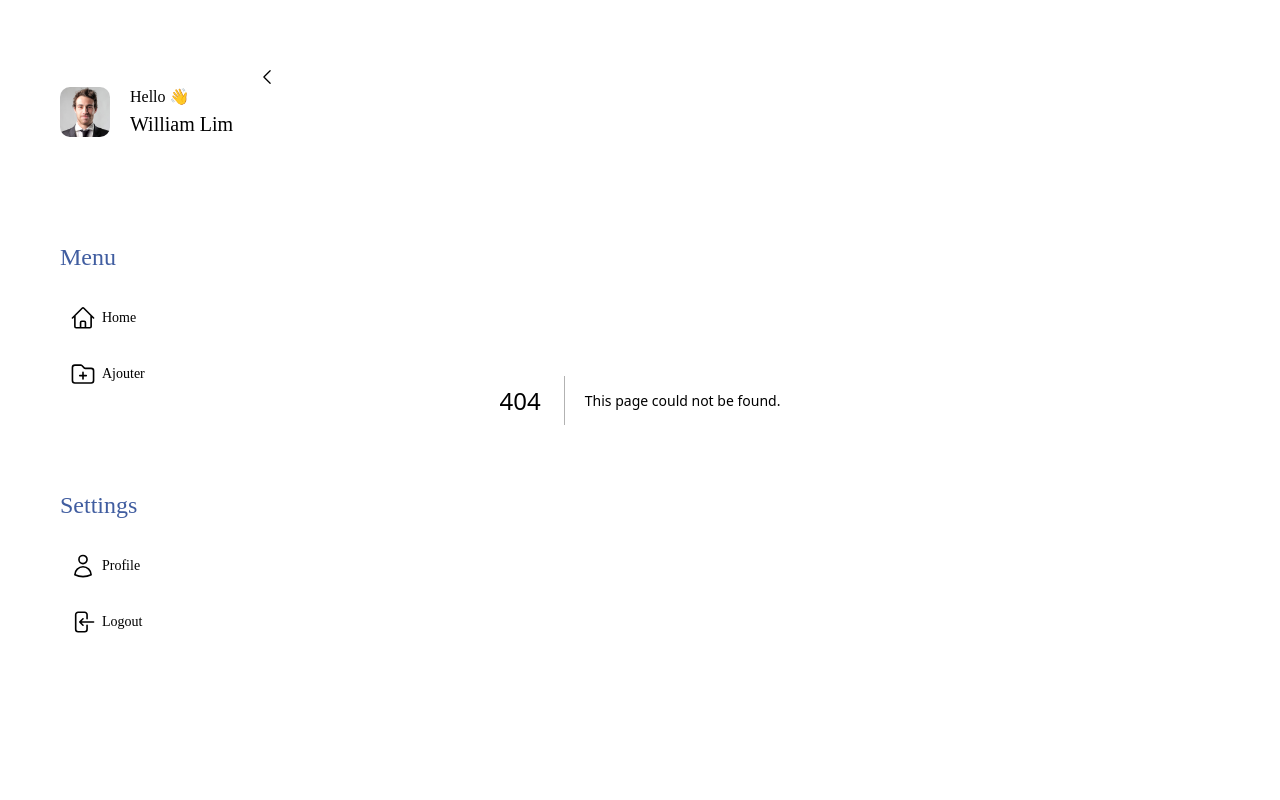
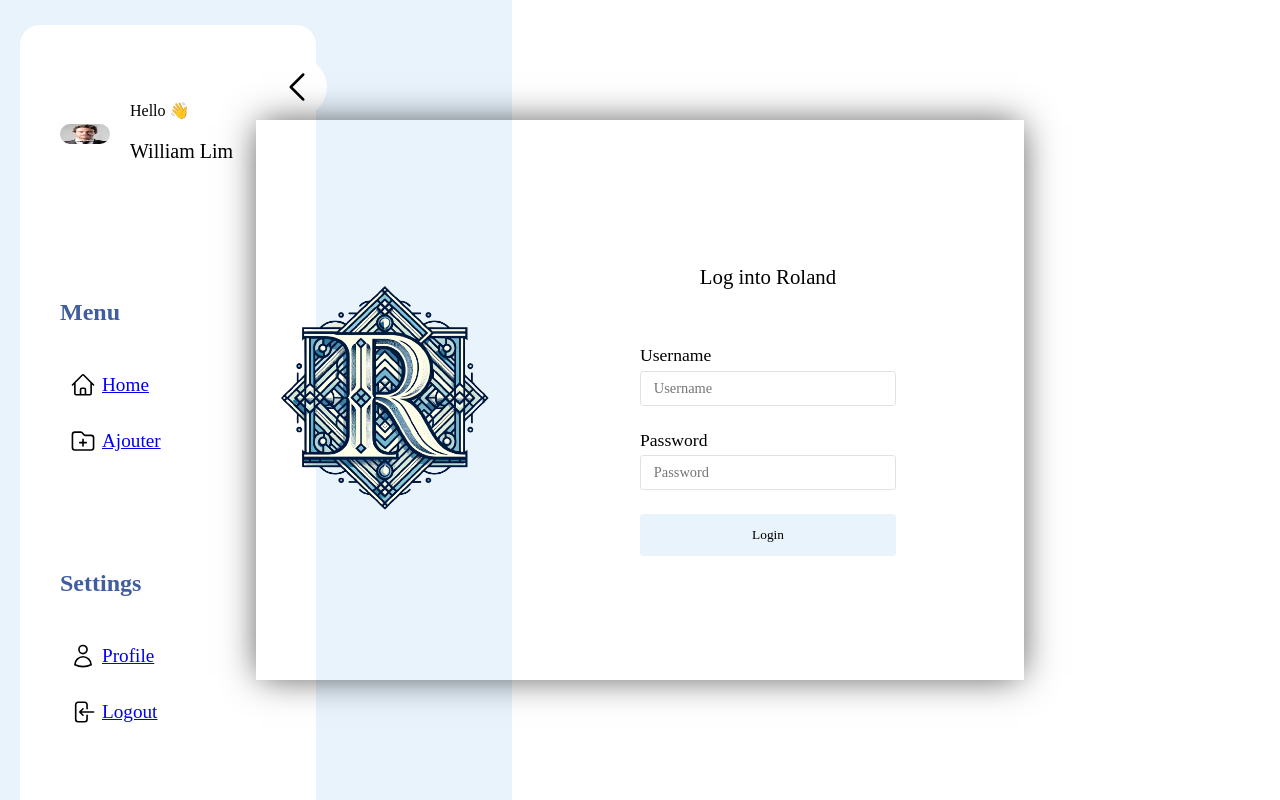
Before and after one commit to william-wtr92/mgmapp, a Next.js app: page /login in a window 1280 px wide. Before the commit this address had no page. Built offline with nearby package versions, Linux system fonts and the light colour scheme; a web font is replaced by a local one.

Commit message:
Feat(login) : Add login page and related components and types (#2)
Co-authored-by: william-wtr92 <wwautrin@hotmail.fr>

```diff
--- /dev/null
+++ b/src/components/Button.tsx
@@ -0,0 +1,25 @@
+import React from 'react'
+import styles from "@/styles/components/Button.module.css";
+
+type Props = {
+  label: string;
+  onClickAction: () => void;
+  disabled?: boolean;
+}
+
+const Button = (props: Props) => {
+  const { label, onClickAction, disabled } = props
+
+  return (
+    <button
+      type={"submit"}
+      className={styles.button}
+      disabled={disabled}
+      onClick={onClickAction}
+    >
+      {label}
+    </button>
+  )
+}
+
+export default Button
--- /dev/null
+++ b/src/components/FormikField.tsx
@@ -0,0 +1,39 @@
+import React from 'react'
+import { Field } from "formik"
+import styles from "@/styles/components/FormikField.module.css"
+
+type Props = {
+  type: string;
+  placeholder?: string;
+  label?: string;
+  value?: string;
+  name?: string;
+}
+
+const FormikField = (props: Props) => {
+  const { type, placeholder, value, label, name } = props;
+
+  return (
+    <Field name={name}>
+      {(({ field } : {field: any}) => {
+        return (
+          <label className={styles.wrapper}>
+            <span>{label}</span>
+
+            <input
+              className={styles.input}
+              type={type}
+              placeholder={placeholder}
+              value={value}
+              name={name}
+            />
+          </label>
+        )
+      })}
+
+
+    </Field>
+  )
+}
+
+export default FormikField
--- /dev/null
+++ b/src/pages/login/index.tsx
@@ -0,0 +1,94 @@
+import React, { useCallback } from "react";
+import styles from "@/styles/pages/Login.module.css"
+import { Formik, Form, Field } from "formik"
+import { LoginInitialValues } from "@/types/login/LoginInitialValues";
+import * as yup from "yup"
+import FormikField from "@/components/FormikField";
+import Image from "next/image";
+import Button from "@/components/Button";
+
+
+const validationSchema = yup.object().shape({
+  username: yup.string().required("Please enter your username").min(1, "Please enter a valid username"),
+  password: yup.string().required("Please enter your password")
+});
+
+const initialValues: LoginInitialValues = {
+  username: "",
+  password: ""
+}
+
+const Login = () => {
+
+  const handleSubmit = useCallback((values: LoginInitialValues): void => {
+    console.log(values);
+  }, []);
+
+  return (
+    <main className={styles.main}>
+      <div className={styles.backgroundWrapper}>
+        <div className={styles.backgroundLeft}></div>
+        <div className={styles.backgroundRight}></div>
+      </div>
+
+      <div className={styles.formWrapper}>
+        <div className={styles.formLeft}>
+          <div className={styles.logo}>
+            <Image
+              className={styles.logoImage}
+              src={"/images/logo-roland-site.png"}
+              alt="logo"
+              fill={true}
+            />
+          </div>
+        </div>
+
+        <div className={styles.formRight}>
+          <p className={styles.formRightTitle}>Log into Roland</p>
+
+          <Formik
+            initialValues={initialValues}
+            validationSchema={validationSchema}
+            onSubmit={handleSubmit}
+          >
+            {(({ dirty, errors, values }) => {
+              console.log(errors);
+
+              return (
+                <Form className={styles.form}>
+
+                  <div className={styles.formErrors}>
+                    {errors && Object.entries(errors).map(([_, value], index) => (
+                      <span key={index}>{value}</span>
+                    ))}
+                  </div>
+
+                  <FormikField
+                    type={"text"}
+                    placeholder="Username"
+                    name={"username"}
+                    label={"Username"}
+                  />
+
+                  <FormikField
+                    type={"password"}
+                    placeholder="Password"
+                    name={"password"}
+                    label={"Password"}
+                  />
+
+                  <Button
+                    label={"Login"}
+                    onClickAction={() => console.log("test")}
+                  />
+                </Form>
+              )
+            })}
+          </Formik>
+        </div>
+      </div>
+    </main>
+  )
+}
+
+export default Login;
--- /dev/null
+++ b/src/styles/components/Button.module.css
@@ -0,0 +1,8 @@
+.button {
+  background-color: var(--primary);
+  padding: 0.8rem 0.5rem;
+  border: 0;
+  outline: 0;
+  border-radius: 0.25rem;
+  font-family: inherit;
+}
--- /dev/null
+++ b/src/styles/components/FormikField.module.css
@@ -0,0 +1,14 @@
+.wrapper {
+  display: flex;
+  flex-direction: column;
+  gap: 0.3rem;
+}
+
+.input {
+  padding: 0.5rem 0.8rem;
+  font-size: 0.9rem;
+  font-family: inherit;
+  outline: none;
+  border: 1px solid var(--grey);
+  border-radius: 0.2rem;
+}
--- a/src/styles/globals.css
+++ b/src/styles/globals.css
@@ -1,6 +1,10 @@
-@tailwind base;
-@tailwind components;
-@tailwind utilities;
+body {
+  margin: 0;
+  width: 100vw;
+  height: 100vh;
+  background-color: var(--primary);
+
+}
 
 html {
   --primary: #e8f3fc;
@@ -8,10 +12,8 @@
   --navtext: #6d7794;
   --navtitle: #405da0;
   --hover: #2a90f1;
+   --grey: rgb(225, 225, 225);
+  --error: rgb(176, 0, 0);
   max-height: 100vh;
   font-family: "Chivo";
 }
-
-body {
-  background-color: var(--primary);
-}
--- /dev/null
+++ b/src/styles/pages/Login.module.css
@@ -0,0 +1,89 @@
+.main {
+  width: 100vw;
+  height: 100vh;
+}
+
+.backgroundWrapper {
+  display: flex;
+  flex-direction: row;
+  height: 100%;
+  width: 100%;
+  position: absolute;
+  top: 0;
+  right: 0;
+  z-index: -1;
+}
+
+.backgroundLeft {
+  width: 40%;
+  height: 100%;
+  background-color: var(--primary);
+}
+
+.backgroundRight {
+  width: 60%;
+  height: 100%;
+  background-color: var(--secondary);
+}
+
+.formWrapper {
+  display: flex;
+  flex-direction: row;
+
+  width: 60%;
+  height: 70%;
+  position: absolute;
+  top: 50%;
+  left: 50%;
+  transform: translate(-50%, -50%);
+
+  -webkit-box-shadow: 0px 0px 35px -4px rgba(0, 0, 0, 0.73);
+  box-shadow: 0px 0px 35px -4px rgba(0, 0, 0, 0.73);
+}
+
+.formLeft {
+  margin: auto 0;
+  width: 35%;
+}
+
+.logo {
+  position: relative;
+  width: 100%;
+  height: 100%;
+}
+
+.logoImage {
+  position: initial !important;
+  height: 100%;
+  width: 100%;
+}
+
+.formRight {
+  display: flex;
+  flex-direction: column;
+  justify-content: center;
+  align-items: center;
+  gap: 0.7rem;
+  width: 70%;
+  font-size: 1.1rem;
+}
+
+.formRightTitle {
+  font-size: 1.3rem;
+}
+
+.form {
+  display: flex;
+  flex-direction:column;
+  gap: 1.5rem;
+  width: 50%;
+}
+
+.formErrors {
+  display: flex;
+  flex-direction: column;
+  text-align: center;
+  gap: 0.3rem;
+  font-size: 0.8rem;
+  color: var(--error);
+}
--- /dev/null
+++ b/src/types/login/LoginInitialValues.ts
@@ -0,0 +1,4 @@
+export type LoginInitialValues = {
+  username: string,
+  password: string
+}
--- a/tailwind.config.ts
+++ /dev/null
@@ -1,20 +0,0 @@
-import type { Config } from 'tailwindcss'
-
-const config: Config = {
-  content: [
-    './src/pages/**/*.{js,ts,jsx,tsx,mdx}',
-    './src/components/**/*.{js,ts,jsx,tsx,mdx}',
-    './src/app/**/*.{js,ts,jsx,tsx,mdx}',
-  ],
-  theme: {
-    extend: {
-      backgroundImage: {
-        'gradient-radial': 'radial-gradient(var(--tw-gradient-stops))',
-        'gradient-conic':
-          'conic-gradient(from 180deg at 50% 50%, var(--tw-gradient-stops))',
-      },
-    },
-  },
-  plugins: [],
-}
-export default config
```
Also changed, not shown: package.json (+5 -3 lines), public/images/logo-roland-site.png (added), 1 other file (tests, documents, lock files or other folders).
